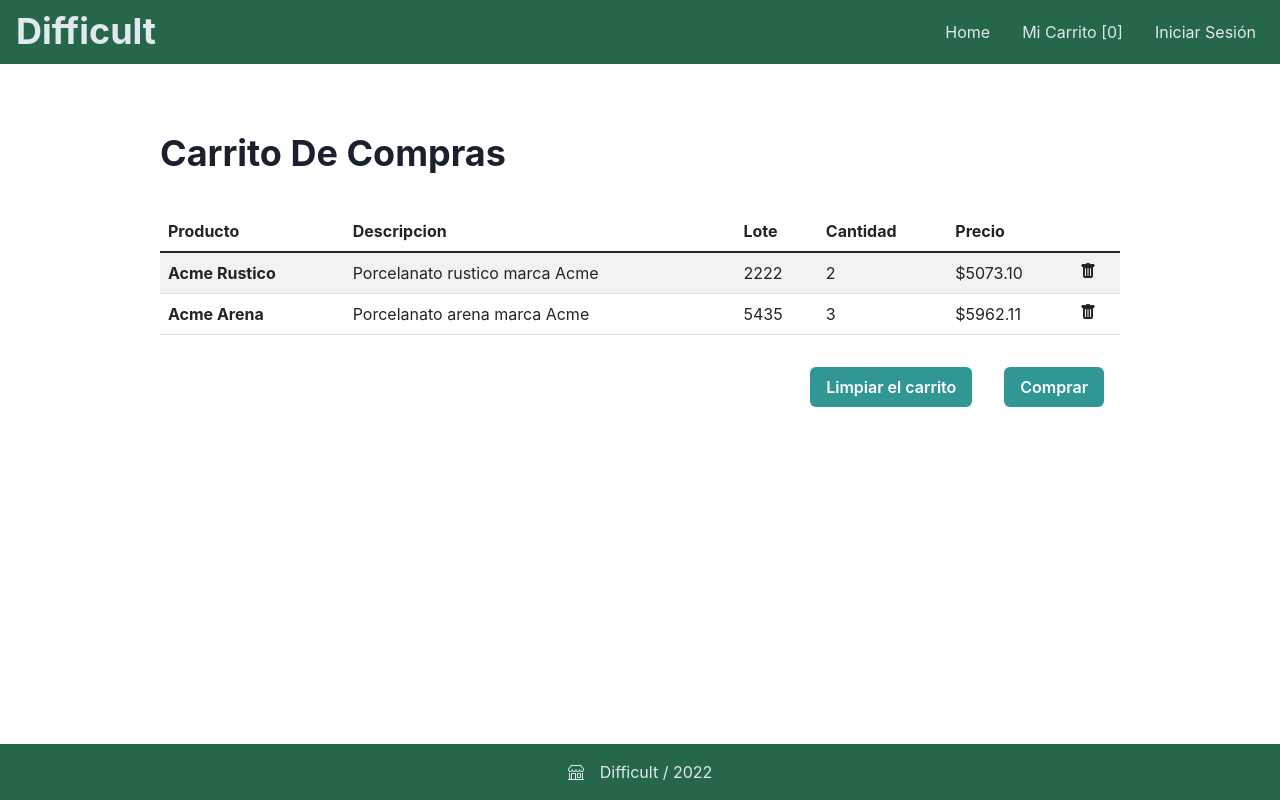
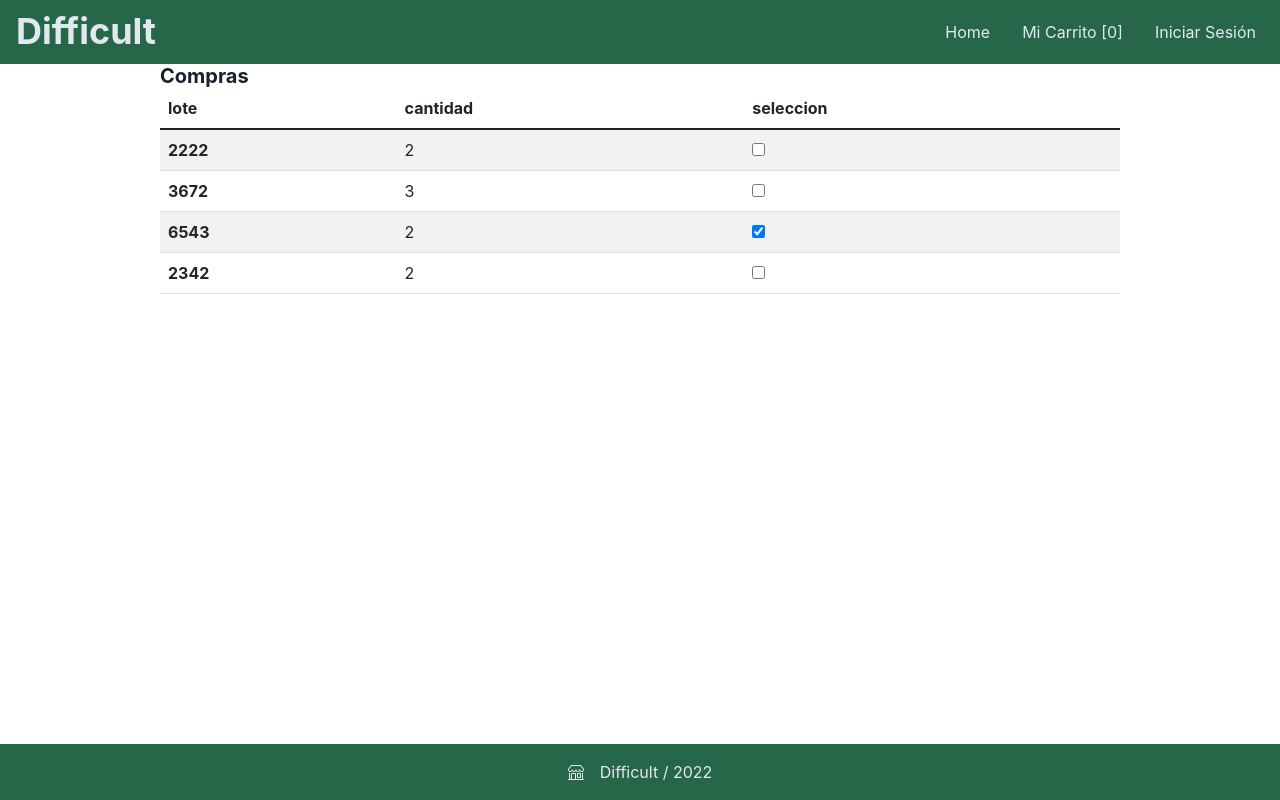
Before and after one commit to starg09/tp-2022-frontend-phm-unsam, a Next.js app: page / in a window 1280 px wide. Built offline with nearby package versions, Linux system fonts and the light colour scheme.

Commit message:
retoques

```diff
--- a/components/layout.js
+++ b/components/layout.js
@@ -5,6 +5,7 @@ import Perfil from './perfil'
 import PerfilDeUsuario from '../pages/perfilDeUsuario'
 import Carrito from './carrito'
 import { Flex, Spacer } from '@chakra-ui/react'
+import TablaProducto from './tablaProducto'
 
 export default function Layout({ children }) {
   return (
@@ -12,7 +13,8 @@ export default function Layout({ children }) {
     direction='column'
     minH='100vh'>
       <Navbar />
-      <Carrito />
+      <TablaProducto />
+      {/* <Carrito /> */}
       <Spacer />
       {/*<PerfilDeUsuario />*/}
       {/*<main>{children}</main>*/}
--- /dev/null
+++ b/components/tablaProducto.js
@@ -0,0 +1,50 @@
+import { Heading } from "@chakra-ui/react"
+
+export default function TablaProducto(){
+    const lotes = [
+        {
+            lote: "2222",
+            cantidad: "2",
+            seleccion: "false"
+        },
+        {
+            lote: "3672",
+            cantidad: "3",
+            seleccion: "false"
+        },
+        {
+            lote: "6543",
+            cantidad: "2",
+            seleccion: "true"
+        },
+        {
+            lote: "2342",
+            cantidad: "2",
+            seleccion: "false"
+        }
+    ]
+    const renderLotes = lotes.map( c =>
+        <tr>
+        <th scope="row">{c.lote}</th>
+        <td>{c.cantidad}</td>
+        <td><input type="checkbox" checked={c.seleccion === 'true'}/></td>
+        </tr>
+        )
+    return (
+        <div class="w-75 m-auto">
+            <Heading size={"md"}>Compras</Heading>
+            <table class="table table-striped">
+                <thead>
+                    <tr>
+                    <th scope="col">lote</th>
+                    <th scope="col">cantidad</th>
+                    <th scope="col">seleccion</th>
+                    </tr>
+                </thead>
+                <tbody>
+                    {renderLotes}
+                </tbody>
+            </table>
+        </div>
+    )
+}
```
